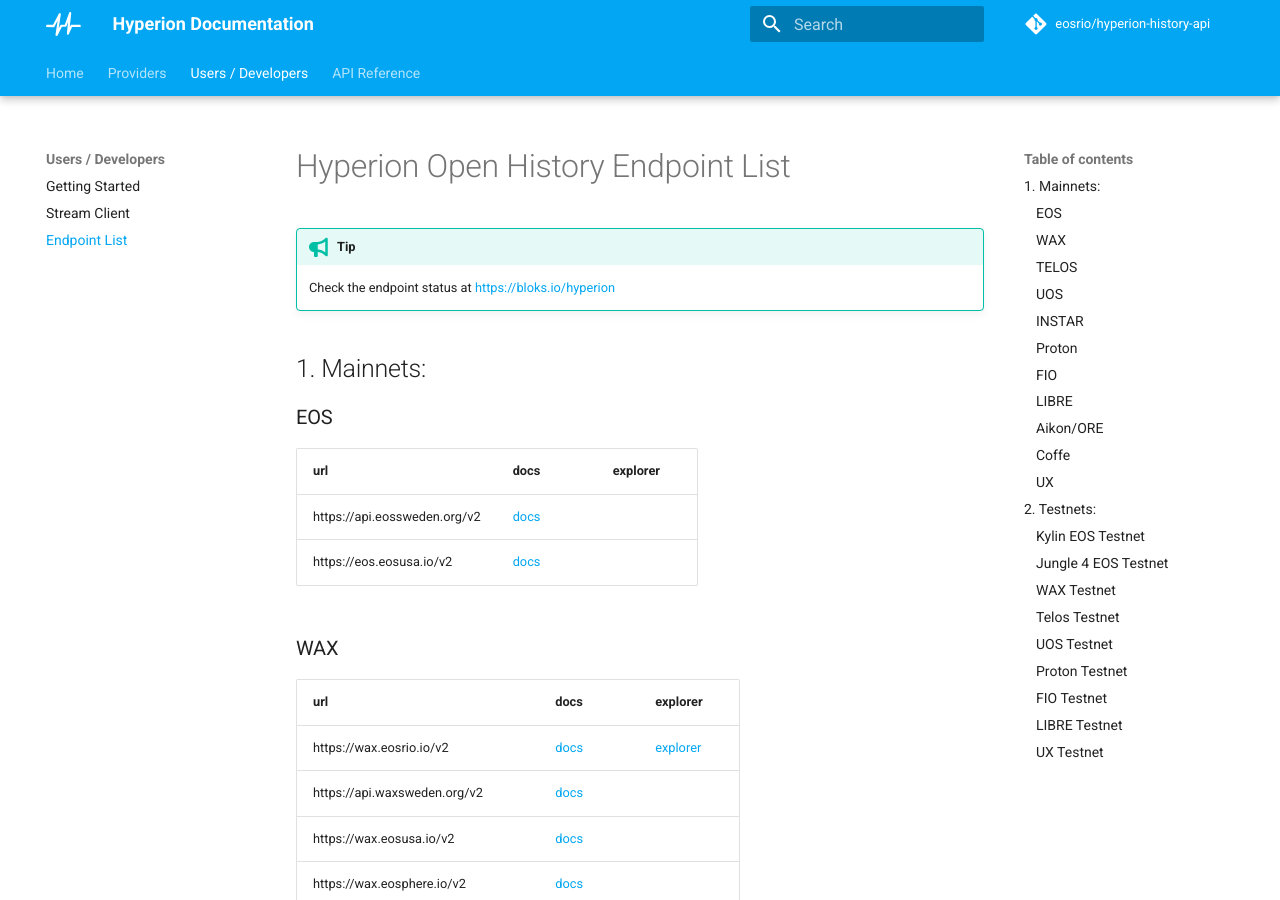
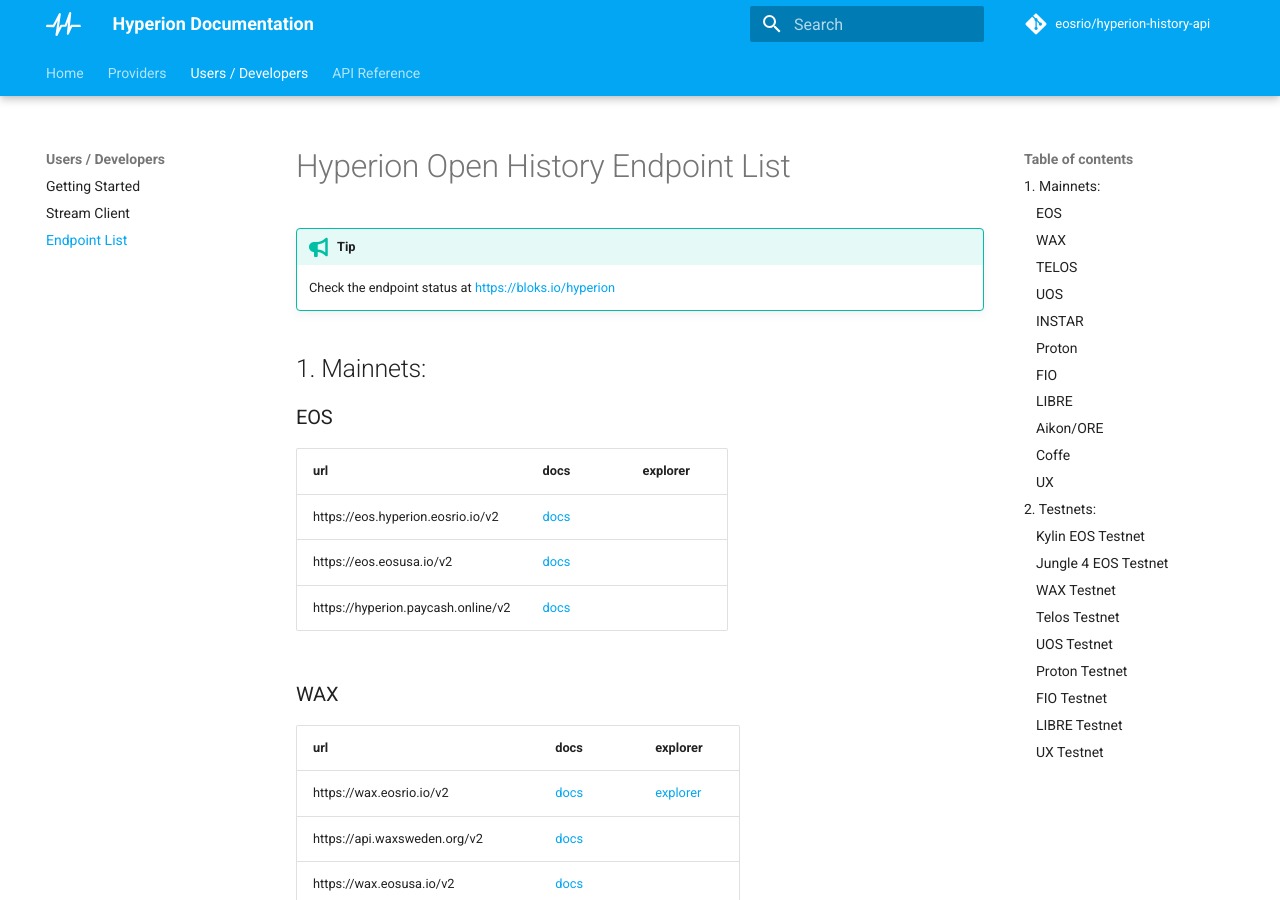
Before and after one commit to eosrio/hyperion-docs, an MkDocs documentation site: the page built from docs/dev/endpoint.md, in a window 1280 px wide and 900 px high. Built offline with MkDocs 1.6.1 and Material for MkDocs 9.7.7, drawn with Linux system fonts in a browser that asks for light colours; comment, search, counter and statistics services are not loaded.

Commit message:
Update endpoint.md

```diff
--- a/docs/dev/endpoint.md
+++ b/docs/dev/endpoint.md
@@ -9,8 +9,9 @@
 
 | url | docs | explorer |
 | ---- | ---------- | ----------- |
-| https://api.eossweden.org/v2 | [docs](http://api.eossweden.org/v2/docs){:target="_blank"} |  |
+| https://eos.hyperion.eosrio.io/v2 | [docs](https://eos.hyperion.eosrio.io/v2/docs){:target="_blank"} |  |
 | https://eos.eosusa.io/v2 | [docs](https://eos.eosusa.io/v2/docs){:target="_blank"} |  |
+| https://hyperion.paycash.online/v2 | [docs](https://hyperion.paycash.online/v2/docs){:target="_blank"} |  |
 
 
 ### WAX
```
